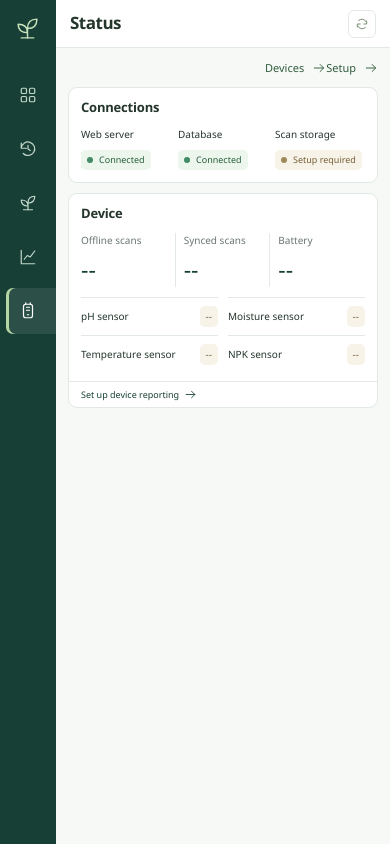
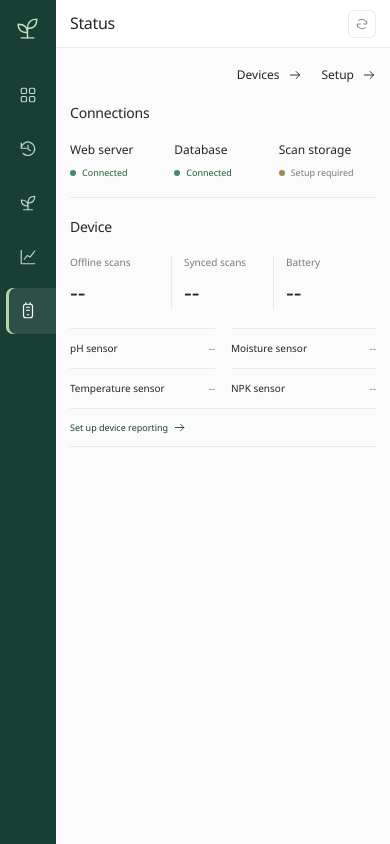
Before and after one commit to iHoshiii/freelance-thesis-ni-ezra, a Next.js app in the folder apps/web/: page /status in a window 390 px wide. Built offline with nearby package versions, Linux system fonts and the light colour scheme; no server answers; the database is empty.

Commit message:
style(ui): replace card-heavy layouts with compact sections

```diff
--- a/apps/web/src/app/globals.css
+++ b/apps/web/src/app/globals.css
@@ -10,8 +10,9 @@
 @import "./styles/workspace-responsive.css";
 @import "./styles/loading.css";
 @import "./styles/sidebar.css";
+@import "./styles/interface.css";
 
-:root { --background: #f6f9f6; --surface: #fff; --foreground: #24352b; --muted: #69776e; --line: #e2e9e2; --green: #173f35; --green-soft: #eaf4ec; }
+:root { --background: #fafbfa; --surface: #fff; --foreground: #242725; --muted: #777d79; --line: #e8ebe8; --green: #173f35; --green-soft: #f0f5f1; }
 * { box-sizing: border-box; }
 html { scroll-behavior: smooth; scroll-padding-top: 22px; }
 body { margin: 0; background: var(--background); color: var(--foreground); font-family: "Segoe UI", -apple-system, BlinkMacSystemFont, Arial, sans-serif; font-size: 14px; -webkit-font-smoothing: antialiased; }
--- /dev/null
+++ b/apps/web/src/app/styles/interface.css
@@ -0,0 +1,110 @@
+.topbar { background: var(--surface); }
+.topbar h1 { font-size: 18px; font-weight: 500; letter-spacing: -.35px; }
+.dashboard-content { padding: 28px 32px; gap: 24px; }
+.panel { border-radius: 6px; }
+.page-actions { gap: 20px; }
+.text-link { color: var(--foreground); font-size: 12px; }
+.button-secondary { color: var(--foreground); border-color: var(--line); }
+.icon-button { color: var(--muted); }
+.summary-grid { gap: 0; padding: 4px 0 24px; border-bottom: 1px solid var(--line); }
+.summary-card { padding: 0 28px; gap: 12px; border-right: 1px solid var(--line); }
+.summary-card:first-child { padding-left: 0; }
+.summary-card:last-child { border-right: 0; }
+.summary-card > span { font-size: 12px; color: var(--muted); }
+.summary-card > strong { font-size: 38px; font-weight: 500; color: var(--foreground); letter-spacing: -1px; }
+.overview-workspace { gap: 0; }
+.monitor-panel { border: 0; border-bottom: 1px solid var(--line); border-radius: 0; background: transparent; }
+.monitor-panel .panel-heading { padding: 0 0 24px; }
+.monitor-panel h2, .service-panel h2 { font-size: 14px; font-weight: 500; }
+.device-name, .scan-name { font-size: 12px; font-weight: 400; }
+.monitor-metrics { padding: 0 0 24px; }
+.monitor-metrics > div { padding-inline: 28px; }
+.monitor-metrics span { font-size: 12px; }
+.monitor-metrics strong { color: var(--foreground); font-size: 28px; font-weight: 500; }
+.monitor-metrics .battery-low { color: #ad5933; }
+.monitor-state { padding: 0 0 18px; border: 0; font-size: 12px; gap: 16px; }
+.health-pill { background: transparent; border-radius: 0; padding: 0; font-size: 12px; font-weight: 400; }
+.health-neutral { color: var(--muted); }
+.health-bad { color: #ac403a; }
+.monitor-footer { background: transparent; padding: 12px 0; color: var(--muted); }
+.latest-upload { padding: 20px 0; }
+.latest-upload > div { gap: 10px 20px; }
+.latest-upload strong { font-size: 13px; font-weight: 500; }
+.latest-upload small { font-size: 12px; }
+.latest-scan { border-top: 1px solid var(--line); }
+.latest-scan .panel-heading { padding-block: 16px; }
+.latest-scan h2 { font-size: 13px; font-weight: 500; }
+.reading-groups { padding-block: 8px 22px; }
+.reading-label { color: var(--muted); }
+.reading-label .icon { display: none; }
+.reading-value { color: var(--foreground); }
+.reading-value > span { font-size: 30px; font-weight: 400; }
+.nutrient-grid strong { color: var(--foreground); font-weight: 400; }
+.scan-meta { background: transparent; color: var(--muted); }
+.scan-meta strong { color: var(--foreground); }
+.service-panel { border: 0; border-bottom: 1px solid var(--line); border-radius: 0; background: transparent; }
+.service-panel .panel-heading { padding: 0 0 18px; }
+.service-checks { padding: 0 0 24px; }
+.service-checks > div { font-size: 12px; }
+.sensor-grid { padding: 0; gap: 0 32px; }
+.sensor-row { padding-block: 16px; }
+.guidance-grid { display: flex; flex-direction: column; gap: 0; flex: 0 1 auto; border-top: 1px solid var(--line); }
+.guidance-card { display: block; flex: none; padding: 20px 0; border-bottom: 1px solid var(--line); }
+.guidance-title { justify-content: space-between; color: var(--foreground); }
+.guidance-title h2 { font-size: 13px; font-weight: 500; }
+.guidance-title > strong { flex-basis: auto; font-size: 21px; font-weight: 400; }
+.guidance-state { display: inline-block; margin-top: 6px; font-size: 11px; font-weight: 500; color: #4c7057; }
+.guidance-card p { margin-top: 6px; font-size: 12px; line-height: 1.5; color: var(--muted); }
+.statistics-panel { border: 0; border-top: 1px solid var(--line); border-radius: 0; background: transparent; }
+.statistic-tabs { padding: 12px 0; gap: 4px; }
+.statistic-tabs button { padding: 7px 12px; font-size: 12px; }
+.statistic-content { padding: 24px 0; gap: 24px; }
+.statistic-content h2 { font-size: 13px; font-weight: 500; }
+.statistic-summary strong { color: var(--foreground); font-weight: 400; }
+.distribution-track { background: #edf0ed; height: 12px; }
+.distribution-track i { background: #64816c; }
+.scan-history h2 { font-size: 13px; font-weight: 500; }
+.scan-table thead th { background: #fafbfa; color: var(--muted); }
+.scan-table tbody td, .scan-table tbody th a { color: var(--foreground); }
+.scan-history .empty-state h3 { color: var(--muted); font-size: 13px; }
+.skeleton-summary { gap: 0; border-bottom: 1px solid var(--line); padding-bottom: 20px; }
+.skeleton-summary .skeleton-card { border: 0; border-radius: 0; background: transparent; }
+.skeleton-guidance { display: flex; flex-direction: column; gap: 0; }
+.skeleton-guidance .skeleton-card { border: 0; border-bottom: 1px solid var(--line); border-radius: 0; }
+@media (max-width: 1050px) {
+  .dashboard-content { padding: 22px 24px; gap: 20px; }
+  .device-name { font-size: 11px; }
+}
+@media (max-width: 700px) {
+  .topbar h1 { font-size: 16px; }
+  .dashboard-content { padding: 18px 14px; gap: 18px; }
+  .summary-grid { padding-bottom: 18px; }
+  .summary-card { padding-inline: 12px; gap: 10px; }
+  .summary-card > span { font-size: 10px; }
+  .summary-card > strong { font-size: 30px; }
+  .monitor-panel .panel-heading { padding-bottom: 18px; }
+  .monitor-panel .section-title { flex-wrap: wrap; gap: 4px 8px; }
+  .monitor-metrics { padding-bottom: 18px; }
+  .monitor-metrics > div { padding-inline: 12px; }
+  .monitor-metrics span { font-size: 10px; }
+  .monitor-metrics strong { font-size: 24px; }
+  .health-pill, .monitor-state { font-size: 10px; }
+  .latest-upload { padding-block: 18px; }
+  .latest-upload small { font-size: 10px; }
+  .latest-scan .panel-heading { padding-block: 12px; }
+  .reading-groups { padding-block: 0; }
+  .reading-value > span { font-size: 25px; }
+  .service-checks { padding-bottom: 18px; }
+  .sensor-grid { gap: 0 16px; }
+  .sensor-row { padding-block: 12px; }
+  .guidance-card { padding-block: 16px; }
+  .guidance-title > strong { font-size: 18px; }
+  .guidance-card p { font-size: 11px; }
+  .statistic-tabs { gap: 0; }
+  .statistic-tabs button { padding: 7px 5px; font-size: 10px; }
+  .statistic-content { padding-block: 16px; gap: 18px; }
+}
+@media (max-height: 700px) {
+  .dashboard-content { gap: 14px; padding-block: 16px; }
+  .guidance-card { padding-block: 14px; }
+}
```
